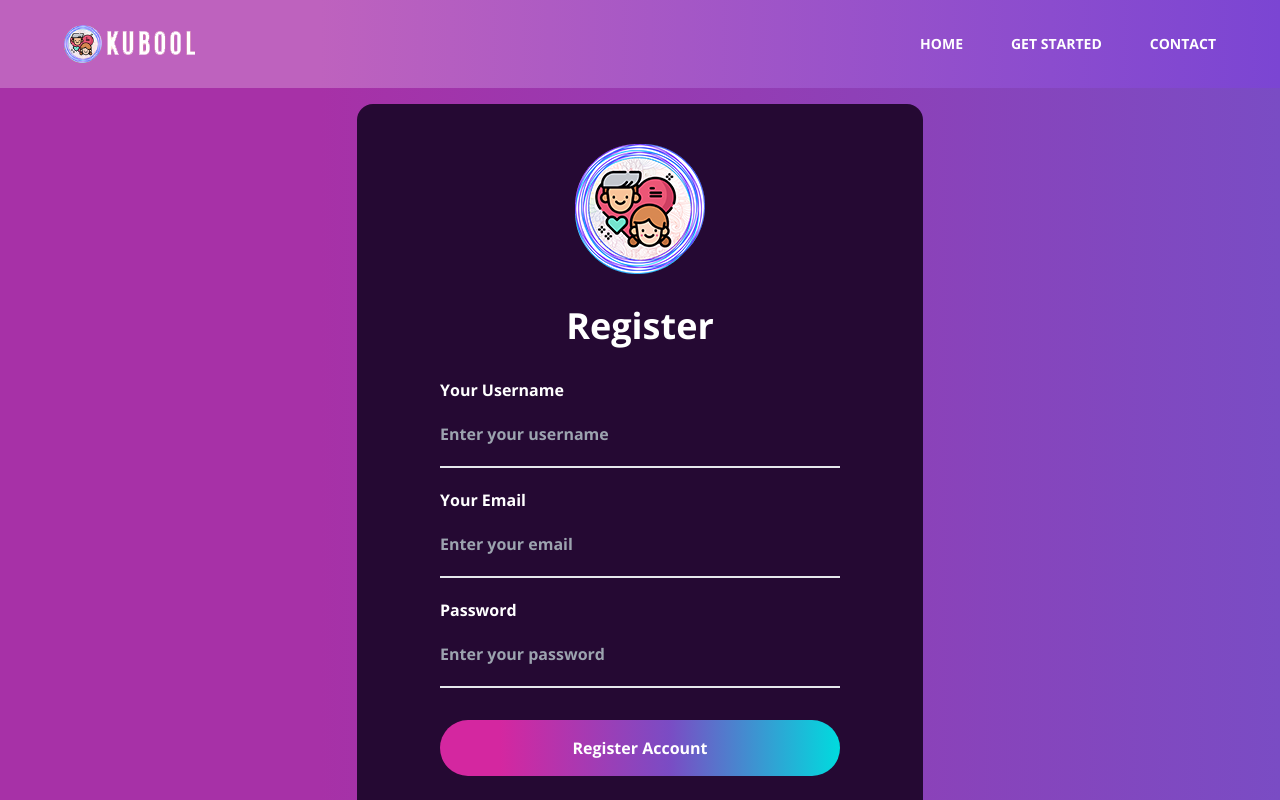
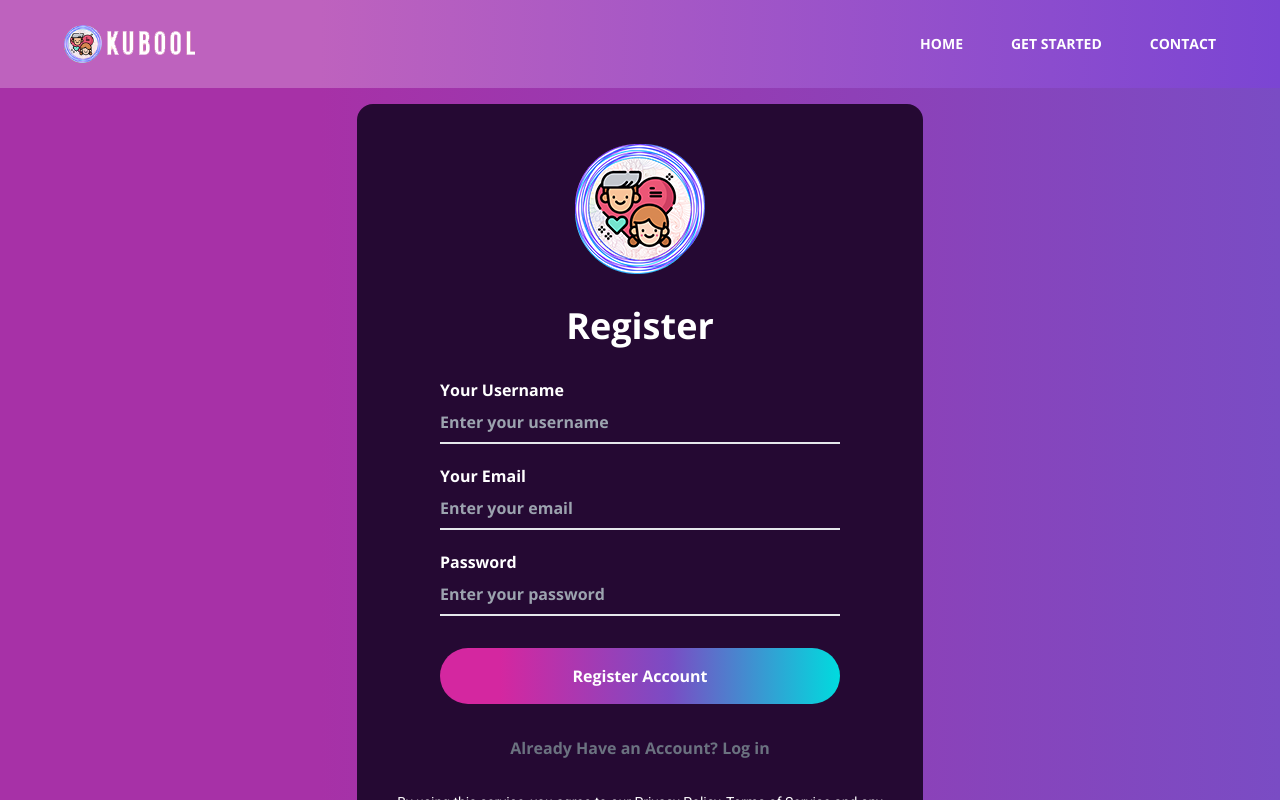
Before and after one commit to Yusuff4u2c/anonymous-messaging-app, a React (Vite) app: page /register in a window 1280 px wide. Shown: the top 800 px of the page. Built offline with nearby package versions, Linux system fonts and the light colour scheme.

Commit message:
implementing validation error with yup and input

```diff
--- /dev/null
+++ b/src/components/input.jsx
@@ -0,0 +1,15 @@
+const Input = ({ className = "", error, ...props }) => {
+  return (
+    <>
+      <input
+        className={`outline-none bg-transparent w-[400px] pb-2 border-b-2 ${
+          error ? "border-red-500" : ""
+        }`}
+        {...props}
+      />
+      {error && <p className="text-red-500 text-sm">{error}</p>}
+    </>
+  );
+};
+
+export default Input;
--- a/src/pages/registration.jsx
+++ b/src/pages/registration.jsx
@@ -4,10 +4,16 @@ import logoIcon from "../assets/image/logo-icon.png";
 import Button from "../components/button";
 import { useNavigate } from "react-router-dom";
 import toast from "react-hot-toast";
+import Input from "../components/input";
 
 const Registration = () => {
   const navigate = useNavigate();
   const [regData, setRegData] = useState({
+    username: "",
+    email: "",
+    password: "",
+  });
+  const [errorData, setErrorData] = useState({
     username: "",
     email: "",
     password: "",
@@ -26,13 +32,20 @@ const Registration = () => {
   }
   async function handleSubmit(e) {
     e.preventDefault();
-    console.log(regData);
     try {
       await regSchema.validate(regData, { abortEarly: false });
       toast.success("User Registration Complete. Proceed to Login");
       navigate("/login");
     } catch (error) {
-      console.log(error);
+      if (error.inner) {
+        error.inner.forEach((validationError) => {
+          const { path, message } = validationError;
+          setErrorData((prevErrorData) => ({
+            ...prevErrorData,
+            [path]: message,
+          }));
+        });
+      }
     }
   }
 
@@ -44,40 +57,46 @@ const Registration = () => {
         </div>
         <h1 className="text-4xl">Register</h1>
         <form onSubmit={handleSubmit}>
-          <div>
-            <label htmlFor="user-name">Your Username</label> <br />
-            <input
+          <div className="mb-5">
+            <label htmlFor="user-name" className="block mb-2  ">
+              Your Username
+            </label>
+            <Input
               type="text"
               id="user-name"
               name="username"
               value={regData.username}
               onChange={handleChange}
               placeholder="Enter your username"
-              className="outline-none bg-transparent w-[400px] pb-5 my-5 border-b-2"
+              error={errorData.username}
             />{" "}
           </div>
-          <div>
-            <label htmlFor="email">Your Email</label> <br />
-            <input
+          <div className="mb-5">
+            <label className="block mb-2" htmlFor="email">
+              Your Email
+            </label>
+            <Input
               type="email"
               id="email"
               name="email"
               placeholder="Enter your email"
               value={regData.email}
               onChange={handleChange}
-              className="outline-none bg-transparent w-[400px] pb-5 my-5 border-b-2"
+              error={errorData.email}
             />{" "}
           </div>
-          <div>
-            <label htmlFor="psw">Password</label> <br />
-            <input
+          <div className="mb-5">
+            <label className="block mb-2" htmlFor="psw">
+              Password
+            </label>
+            <Input
               type="password"
               id="psw"
               name="password"
               value={regData.password}
               onChange={handleChange}
               placeholder="Enter your password"
-              className="outline-none bg-transparent w-[400px] pb-5 my-5 border-b-2"
+              error={errorData.password}
             />
           </div>
 
```
